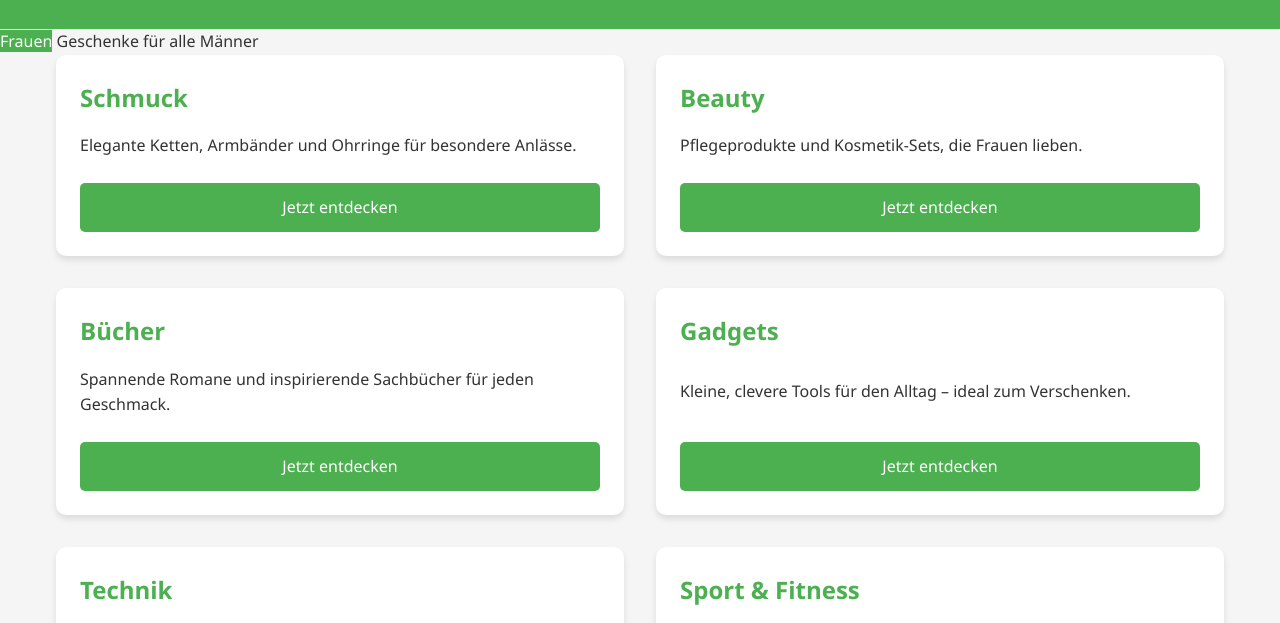
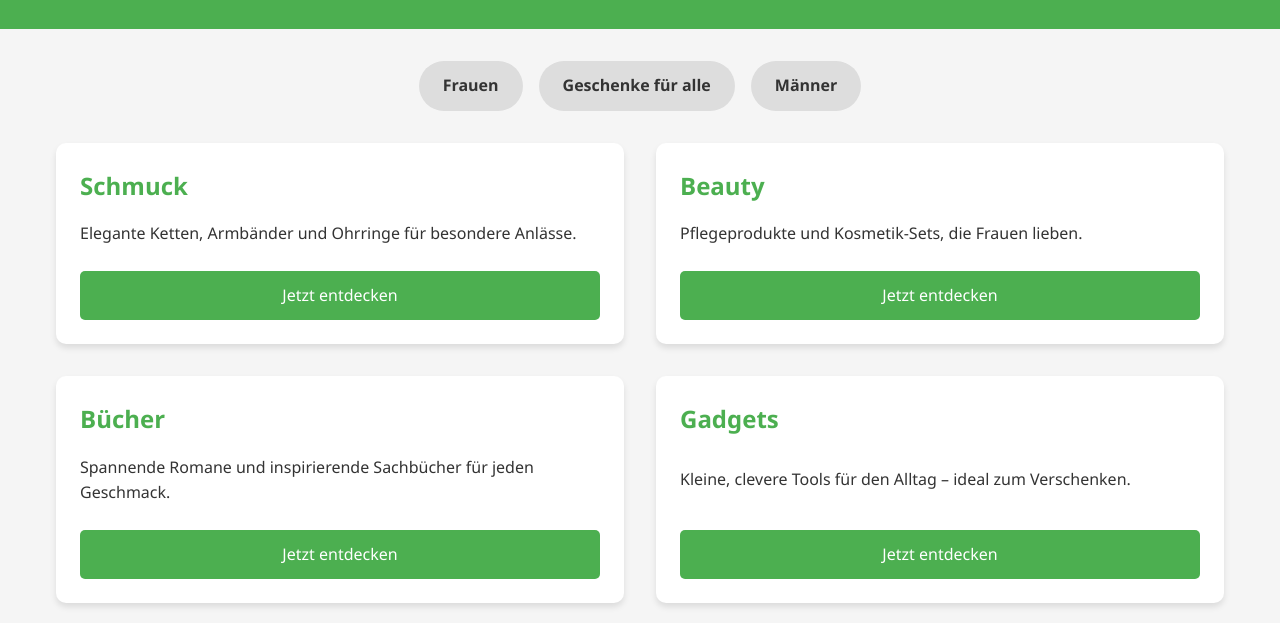
Before and after one commit to techland8/.github.io, a plain HTML site: page index.html in a window 1280 px wide. Shown: the part 99-722 px from the top of the page. Drawn offline with Linux system fonts and the light colour scheme.

Commit message:
Update index.html

```diff
--- a/index.html
+++ b/index.html
@@ -29,20 +29,21 @@
             font-size: 2.5rem;
         }
 
-        /* Tabs Navigation */
+        /* Tabs Menü zentrieren */
         .tabs {
             display: flex;
             justify-content: center;
+            gap: 1rem;
             margin: 2rem 0;
-            gap: 1rem;
         }
 
         .tabs label {
             padding: 0.75rem 1.5rem;
             background-color: #ddd;
-            border-radius: 5px;
+            border-radius: 25px;
             cursor: pointer;
-            transition: background-color 0.3s;
+            font-weight: bold;
+            transition: background-color 0.3s, color 0.3s;
         }
 
         .tabs label:hover {
@@ -53,13 +54,11 @@
             display: none;
         }
 
-        /* Aktives Tab Styling */
         input[type="radio"]:checked + label {
             background-color: #4CAF50;
             color: white;
         }
 
-        /* Bereich für jede Kategorie */
         .tab-content {
             display: none;
             max-width: 1200px;
@@ -70,7 +69,7 @@
             gap: 2rem;
         }
 
-        /* Sichtbar wenn ausgewählt */
+        /* Sichtbar, wenn Tab aktiv */
         #tab-frauen:checked ~ .content #frauen-content,
         #tab-alle:checked ~ .content #alle-content,
         #tab-maenner:checked ~ .content #maenner-content {
@@ -85,6 +84,11 @@
             display: flex;
             flex-direction: column;
             justify-content: space-between;
+            transition: transform 0.2s;
+        }
+
+        .category:hover {
+            transform: translateY(-5px);
         }
 
         .category h2 {
@@ -125,16 +129,19 @@
         <h1>Die besten Geschenkideen 2026</h1>
     </header>
 
-    <!-- Tabs -->
+    <!-- Tabs Inputs -->
     <input type="radio" id="tab-frauen" name="tabs" checked>
-    <label for="tab-frauen">Frauen</label>
+    <input type="radio" id="tab-alle" name="tabs">
+    <input type="radio" id="tab-maenner" name="tabs">
 
-    <input type="radio" id="tab-alle" name="tabs">
-    <label for="tab-alle">Geschenke für alle</label>
+    <!-- Tabs Menü -->
+    <div class="tabs">
+        <label for="tab-frauen">Frauen</label>
+        <label for="tab-alle">Geschenke für alle</label>
+        <label for="tab-maenner">Männer</label>
+    </div>
 
-    <input type="radio" id="tab-maenner" name="tabs">
-    <label for="tab-maenner">Männer</label>
-
+    <!-- Inhalte -->
     <div class="content">
 
         <!-- Frauen -->
```
